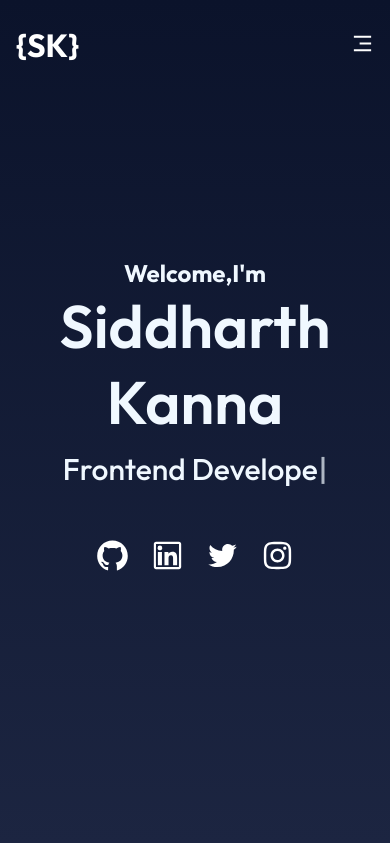
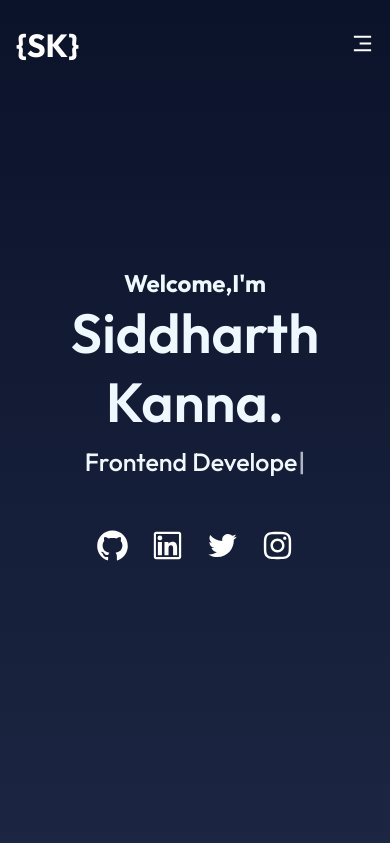
Before and after one commit to siddharthkanna/portfolio, a React (Create React App) app: page / in a window 390 px wide. Shown: the top 843 px of the page. Built offline with nearby package versions, Linux system fonts and the light colour scheme; grey boxes are pictures that could not be loaded.

Commit message:
minor changes

```diff
--- a/src/App.css
+++ b/src/App.css
@@ -36,3 +36,7 @@
     transform: rotate(360deg);
   }
 }
+
+html{
+  scroll-behavior: smooth;
+}
--- a/src/Components/Intro/Intro.css
+++ b/src/Components/Intro/Intro.css
@@ -17,13 +17,16 @@
   padding-top: 40px;
 }
 .type {
-  font-size: 30px;
+  font-size: 35px;
   font-weight: 500;
   padding-top: 10px;
 }
 
 @media screen and (max-width: 576px) {
   .Intro > h1 {
-    font-size: 60px;
+    font-size: 55px;
+  }
+  .type{
+    font-size: 25px;
   }
 }
--- a/src/Components/Intro/Intro.js
+++ b/src/Components/Intro/Intro.js
@@ -12,7 +12,7 @@ function Intro() {
   return (
     <div className="Intro">
       <h2>Welcome,I'm</h2>
-      <h1>Siddharth Kanna</h1>
+      <h1>Siddharth Kanna.</h1>
       <span className="type">
         <Typewriter
           className="type"
--- a/src/Components/Nav/Nav.css
+++ b/src/Components/Nav/Nav.css
@@ -23,7 +23,9 @@
 
 }
 
-
+.header >h1{
+    cursor: pointer;
+}
 
 
 .nav-menu li{
@@ -33,6 +35,7 @@
     font-weight: 500;
     text-decoration: none;
     position: relative;
+    cursor: pointer;
 
 }
 
```
Also changed, not shown: src/Components/About/sid.png (added).
